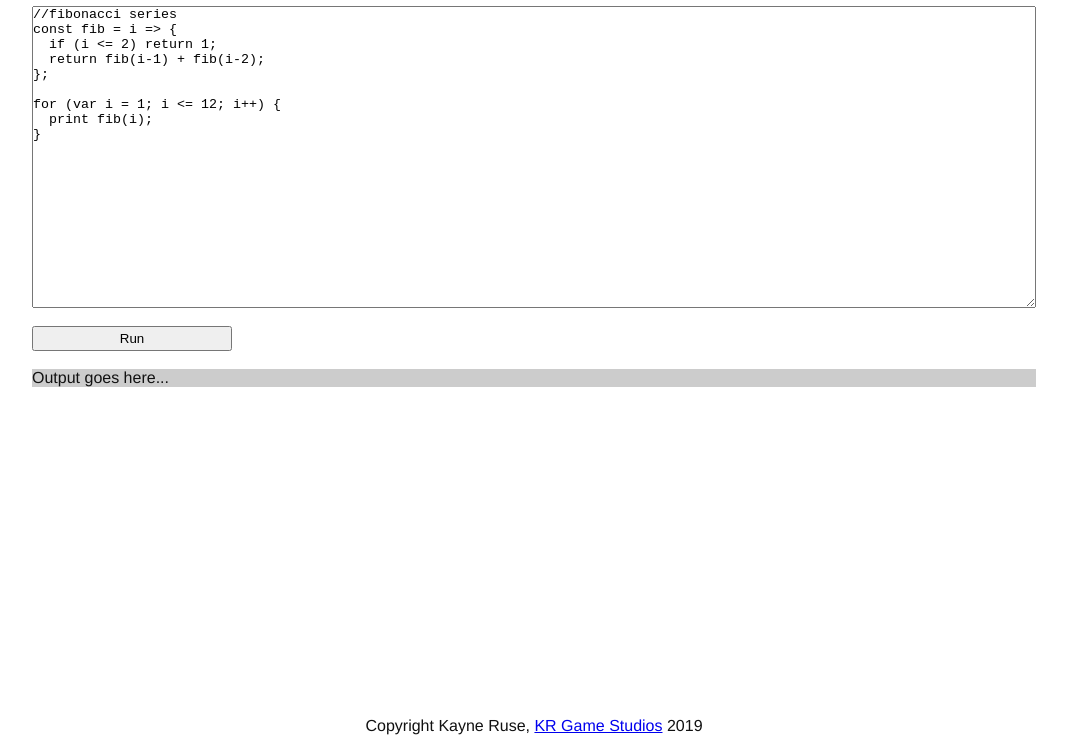
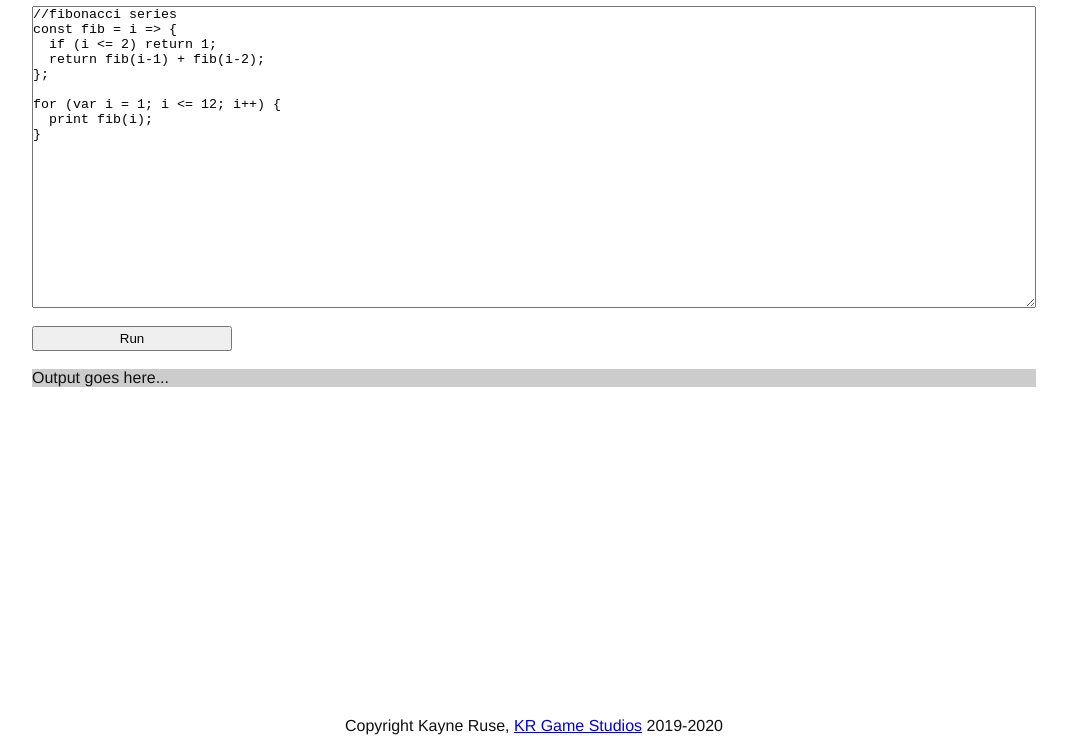
Before and after one commit to Ratstail91/toylang, a plain HTML site: page public/index.html in a window 1280 px wide. Shown: the part 57-800 px from the top of the page, without its empty margins (106-1173 px from the left). Drawn offline with Linux system fonts and the light colour scheme.

Commit message:
Updated footer

```diff
--- a/public/index.html
+++ b/public/index.html
@@ -22,7 +22,7 @@
 				</form>
 			</div>
 			<footer>
-				<p>Copyright Kayne Ruse, <a href="https://krgamestudios.com/">KR Game Studios</a> 2019</p>
+				<p>Copyright Kayne Ruse, <a href="https://krgamestudios.com/">KR Game Studios</a> 2019-2020</p>
 			</footer>
 		</div>
 		<script type="text/javascript" src="https://combinatronics.com/cure53/DOMPurify/master/dist/purify.min.js"></script>
```
